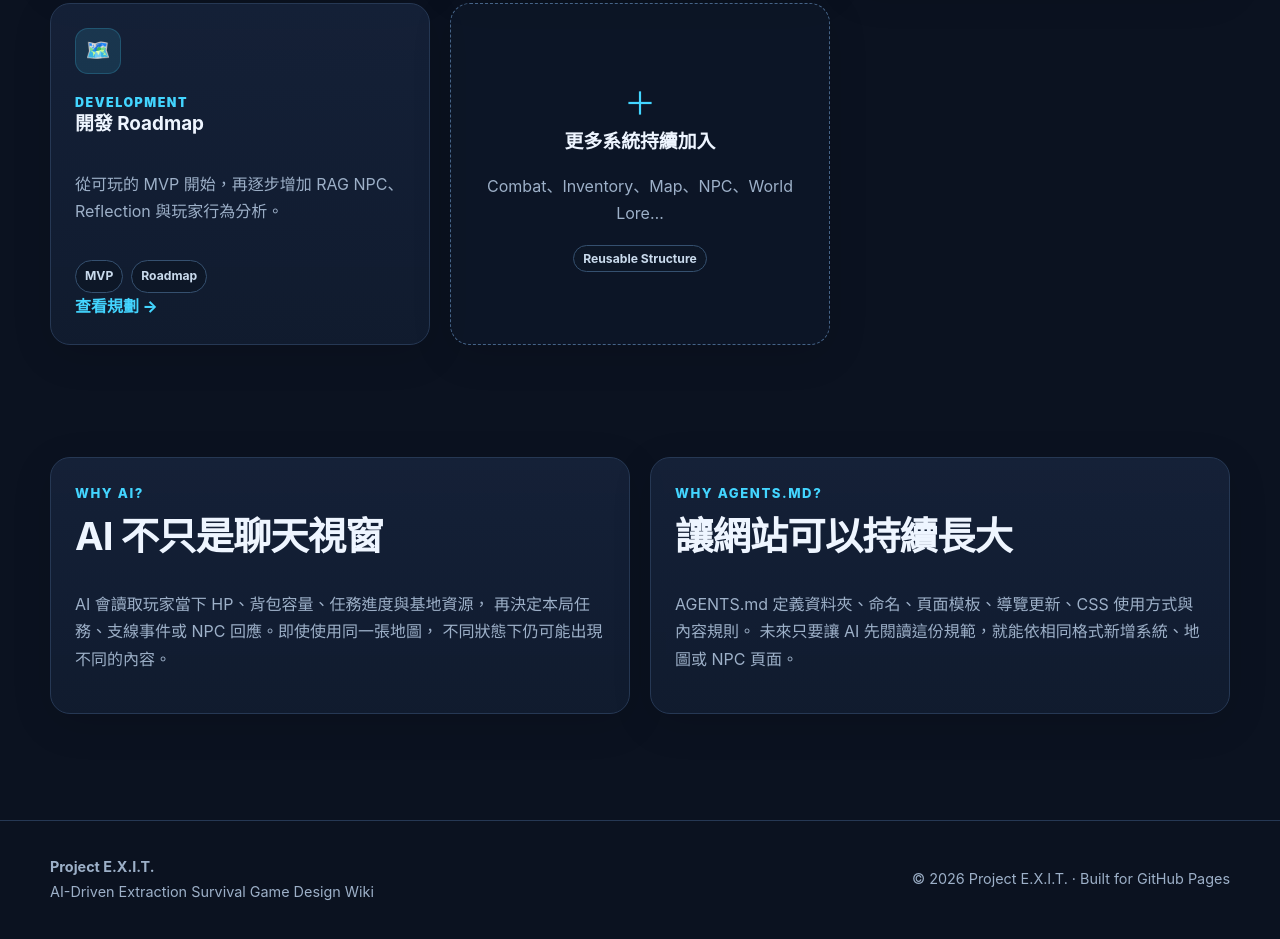
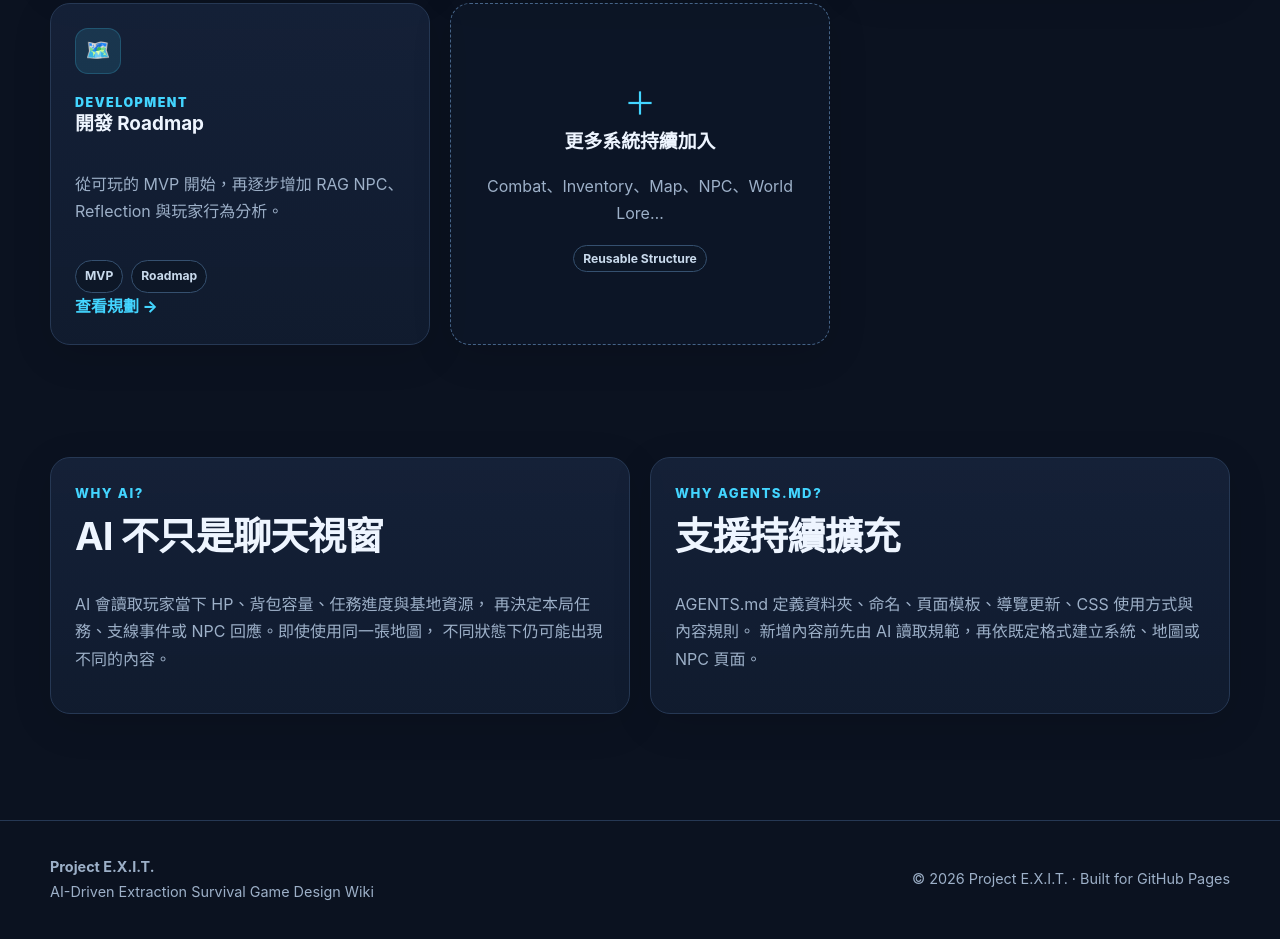
Before and after one commit to s711433116-ui/project-exit-wiki_HW10, a plain HTML site: page index.html in a window 1280 px wide. Shown: the part 1517-2456 px from the top of the page. Drawn offline with Linux system fonts and the light colour scheme.

Commit message:
Update project documentation and content

```diff
--- a/index.html
+++ b/index.html
@@ -148,10 +148,10 @@
     </article>
     <article class="card reveal">
       <div class="kicker">Why AGENTS.md?</div>
-      <h2>讓網站可以持續長大</h2>
+      <h2>支援持續擴充</h2>
       <p>
         AGENTS.md 定義資料夾、命名、頁面模板、導覽更新、CSS 使用方式與內容規則。
-        未來只要讓 AI 先閱讀這份規範，就能依相同格式新增系統、地圖或 NPC 頁面。
+        新增內容前先由 AI 讀取規範，再依既定格式建立系統、地圖或 NPC 頁面。
       </p>
     </article>
   </div>
```
Also changed, not shown: 2 other files.
